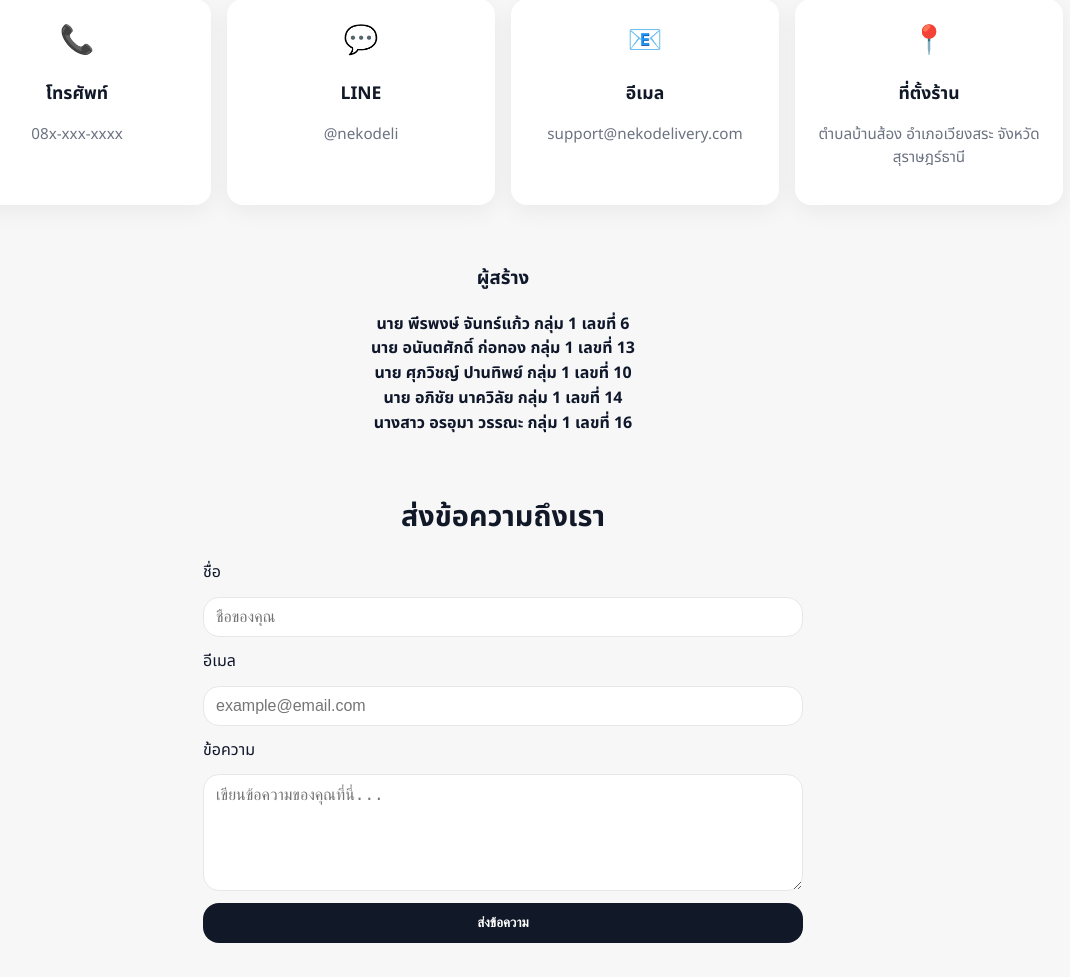
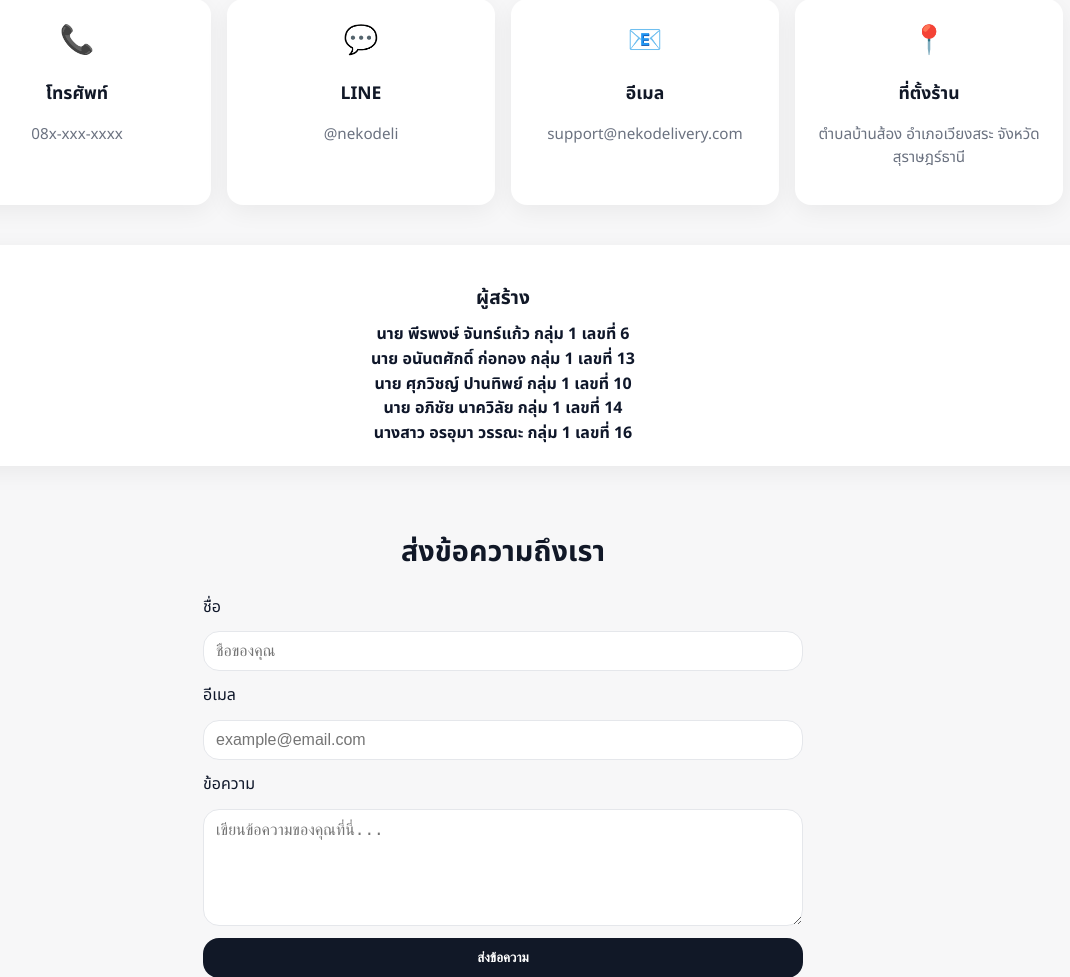
Before and after one commit to cipeerapong-ctrl/groupprojectxxx, a PHP site: page /contact.html in a window 1280 px wide. Shown: the part 237-1214 px from the top of the page, without its empty margins (137-1207 px from the left). Run offline with PHP 8.4, Linux system fonts and the light colour scheme; grey boxes labelled with a size stand in for pictures from a placeholder-image service; some libraries are stand-ins or nearby versions.

Commit message:
Update contact.css

```diff
--- a/contact.css
+++ b/contact.css
@@ -12,6 +12,35 @@
   --radius: 16px;
   --shadow: 0 6px 24px rgba(0,0,0,.06);
 }
+.creator-card {
+  background: var(--card);
+  border-radius: var(--radius);
+  box-shadow: var(--shadow);
+  padding: 20px 16px;
+  margin-bottom: 20px;
+  text-align: center;
+
+}
+.creator-container {
+  display: flex;
+  justify-content: center; /* จัดแนวนอนกลาง */
+  align-items: center;     /* จัดแนวตั้งกลาง */
+  min-height: 60vh;        /* สูงพอสมควรให้กล่องอยู่กลางจอ */
+}
+
+
+.creator-card h3 {
+  margin-bottom: 8px;
+  color: var(--accent);
+  font-size: 1.2rem;
+}
+
+.creator-card p {
+  font-size: 1rem;
+  color: var(--text);
+  margin: 0;
+}
+
 
 /* Reset & Base */
 * { box-sizing: border-box; }
```
